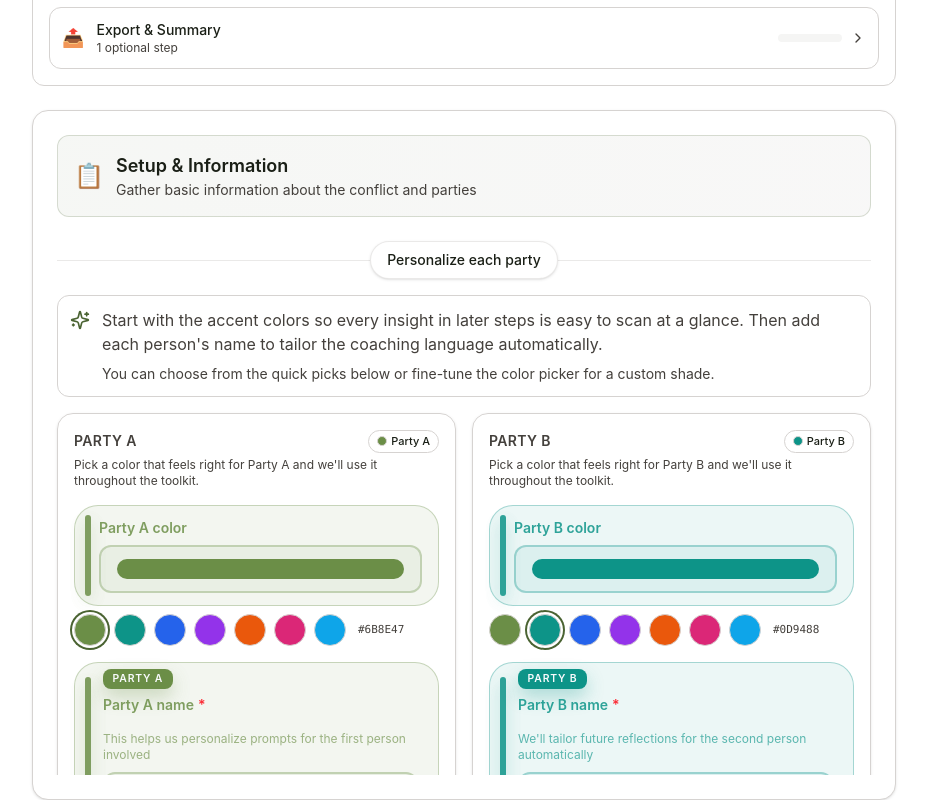
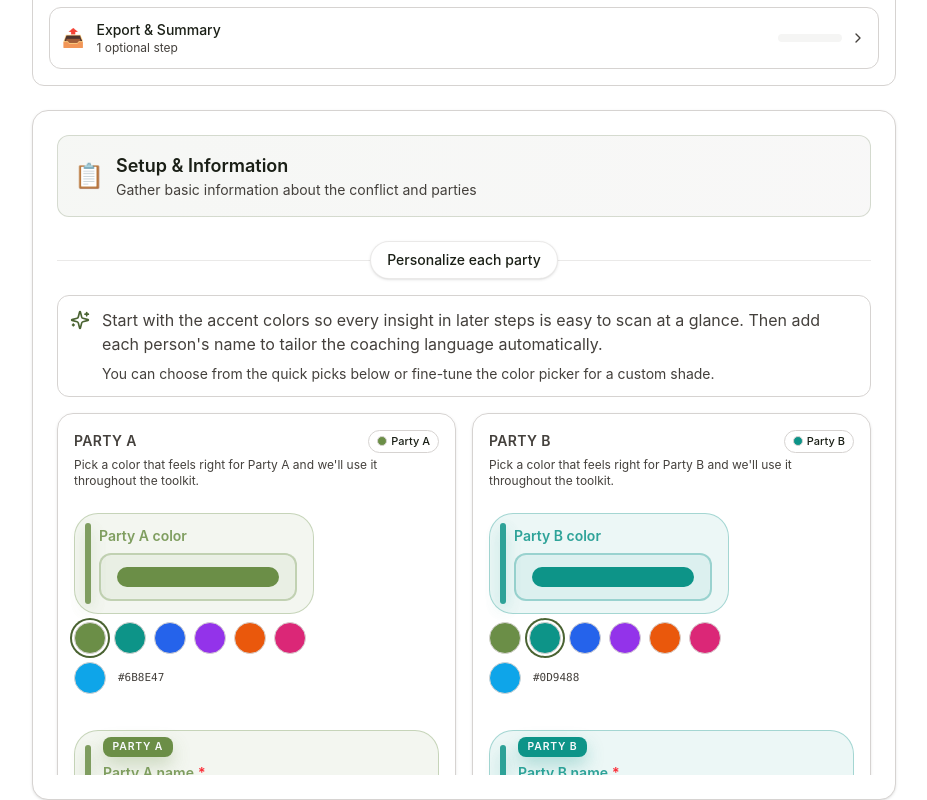
Before and after one commit to guitarbeat/conflict-mediation-platform, a React (Vite) app: page / in a window 1280 px wide. Shown: the part 573-1373 px from the top of the page, without its empty margins (176-1103 px from the left). Built offline with nearby package versions, Linux system fonts and the light colour scheme.

Commit message:
Improve party personalization layout responsiveness

```diff
--- a/src/components/StepContent.jsx
+++ b/src/components/StepContent.jsx
@@ -758,7 +758,8 @@ const StepContent = ({ step, formData, updateFormData, updateMultipleFields, onE
                     </p>
                   </header>
 
-                  <div className="space-y-2">
+                  <div className="flex flex-col gap-4 md:flex-row md:items-start md:gap-6">
+                    <div className="flex-1 space-y-2 md:max-w-[240px] md:flex-none">
                       <FormField
                         {...colorFieldProps}
                         id={`party${key}Color`}
@@ -795,7 +796,7 @@ const StepContent = ({ step, formData, updateFormData, updateMultipleFields, onE
                       </div>
                     </div>
 
-                  <div className="space-y-1">
+                    <div className="flex-1 space-y-1">
                       <EnhancedFormField
                         {...nameFieldProps}
                         id={`party${key}Name`}
@@ -812,6 +813,7 @@ const StepContent = ({ step, formData, updateFormData, updateMultipleFields, onE
                         }
                         autoSave={true}
                       />
+                    </div>
                   </div>
                 </section>
               );
```
Lines whose indentation alone changed are shown as unchanged.
